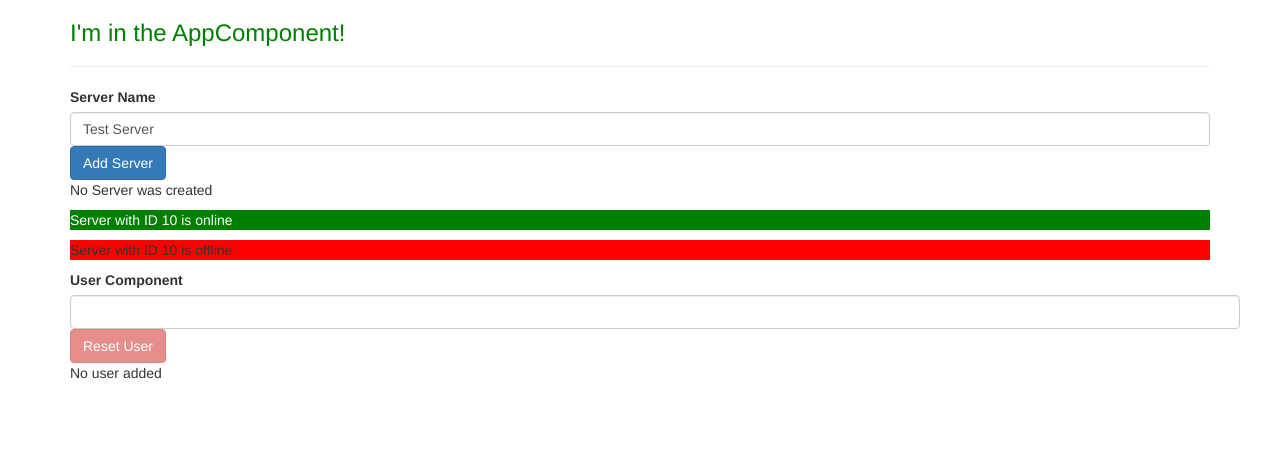
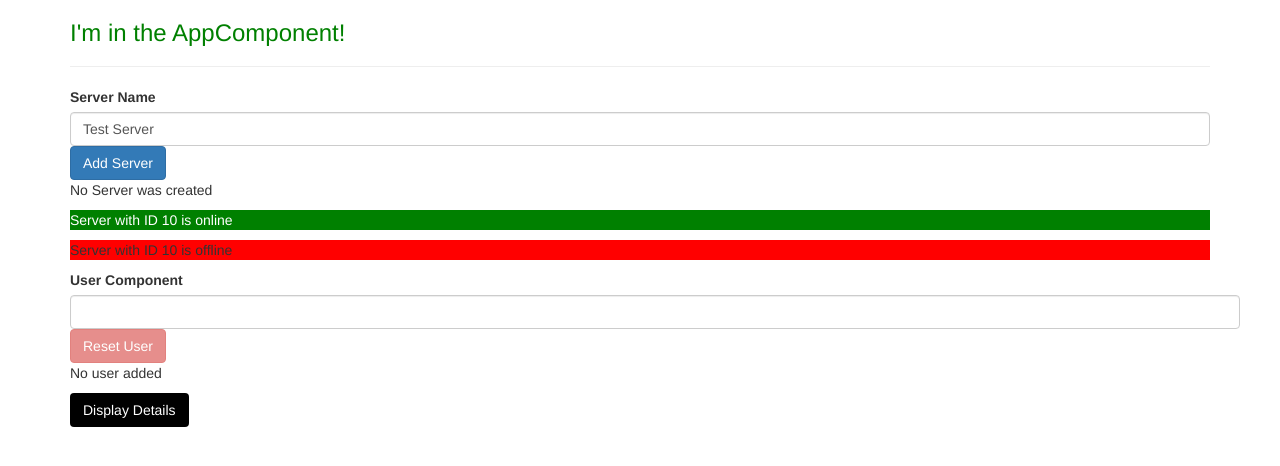
Before and after one commit to ArslanRama/my-first-angular-app, an Angular app: page / in a window 1280 px wide. Shown: the top 466 px of the page. Built offline with nearby package versions, Linux system fonts and the light colour scheme.

Commit message:
Exercise Directives

```diff
--- a/src/app/app.component.html
+++ b/src/app/app.component.html
@@ -5,6 +5,7 @@
       <hr>
       <app-servers></app-servers>
       <app-user></app-user>
+      <app-details-toggle></app-details-toggle>
       <!--<div app-servers></div>-->
       <!--<div class="app-servers"></div>-->
 
--- a/src/app/app.module.ts
+++ b/src/app/app.module.ts
@@ -9,6 +9,7 @@ import { ServersComponent } from './servers/servers.component';
 import { WarningAlertComponent } from './warning-alert/warning-alert.component';
 import { SuccessAlertComponent } from './success-alert/success-alert.component';
 import { UserComponent } from './user/user.component';
+import { DetailsToggleComponent } from './details-toggle/details-toggle.component';
 
 @NgModule({
   declarations: [
@@ -18,6 +19,7 @@ import { UserComponent } from './user/user.component';
     WarningAlertComponent,
     SuccessAlertComponent,
     UserComponent,
+    DetailsToggleComponent,
   ],
   imports: [
     BrowserModule,
--- /dev/null
+++ b/src/app/details-toggle/details-toggle.component.css
@@ -0,0 +1,7 @@
+.blue-text {
+  color: white;
+}
+.btn {
+  background: black;
+  color: white;
+}
--- /dev/null
+++ b/src/app/details-toggle/details-toggle.component.html
@@ -0,0 +1,8 @@
+
+<button class="btn" (click)="toggleDetails()">Display Details</button>
+<p *ngIf="showDetails">{{ secret }}</p>
+<div *ngFor="let log of buttonClicks; let i = index"
+     [ngStyle]="i >= 4 ? {'background-color': 'blue'} : {}"
+     [ngClass]="i >= 4 ? 'blue-text' : ''">
+  {{ log }}
+</div>
--- /dev/null
+++ b/src/app/details-toggle/details-toggle.component.ts
@@ -0,0 +1,17 @@
+import { Component } from '@angular/core';
+
+@Component({
+  selector: 'app-details-toggle',
+  templateUrl: './details-toggle.component.html',
+  styleUrls: ['./details-toggle.component.css']
+})
+export class DetailsToggleComponent {
+  showDetails = false;
+  secret = 'Secret Password = Fish';
+  buttonClicks: string[] = [];
+
+  toggleDetails() {
+    this.showDetails = !this.showDetails;
+    this.buttonClicks.push(`Button Clicked ${new Date().toLocaleTimeString()}`);
+  }
+}
```
